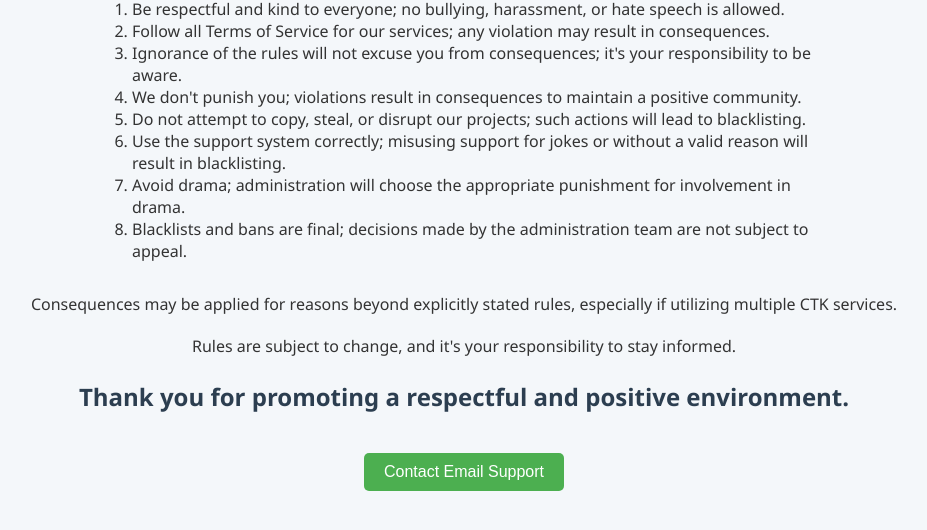
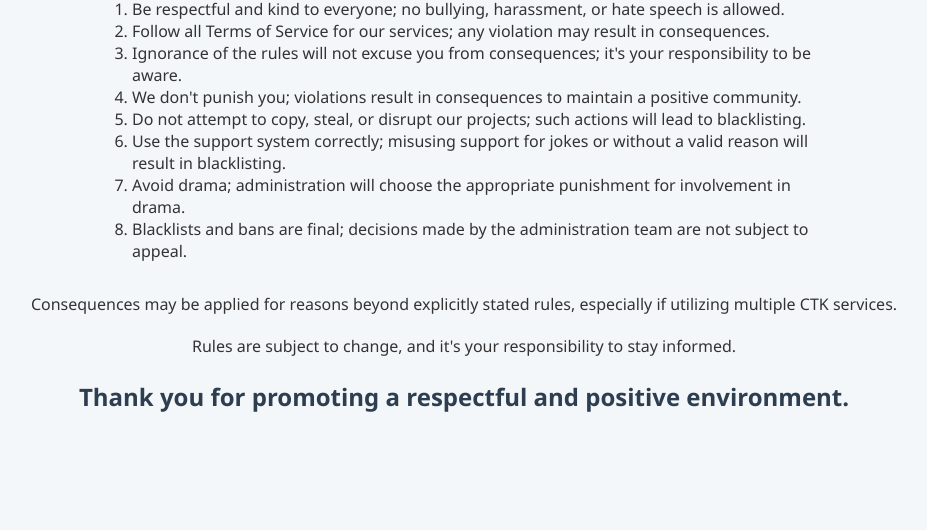
Before and after one commit to StacikM/ctksystems, a plain HTML site: page rules.html in a window 1280 px wide. Shown: the part 106-636 px from the top of the page, without its empty margins (176-1103 px from the left). Drawn offline with Linux system fonts and the light colour scheme.

Commit message:
Update rules.html

```diff
--- a/rules.html
+++ b/rules.html
@@ -81,8 +81,6 @@
     <h2>Thank you for promoting a respectful and positive environment.</h2>
 
     <!-- Contact Email Support Button -->
-    <a href="https://ctksystem.youtrack.cloud/form/8aab9ef9-49ca-4b4b-a902-c85bec9b99aa" target="_blank">
-        <button>Contact Email Support</button>
     </a>
 </body>
 </html>
```
